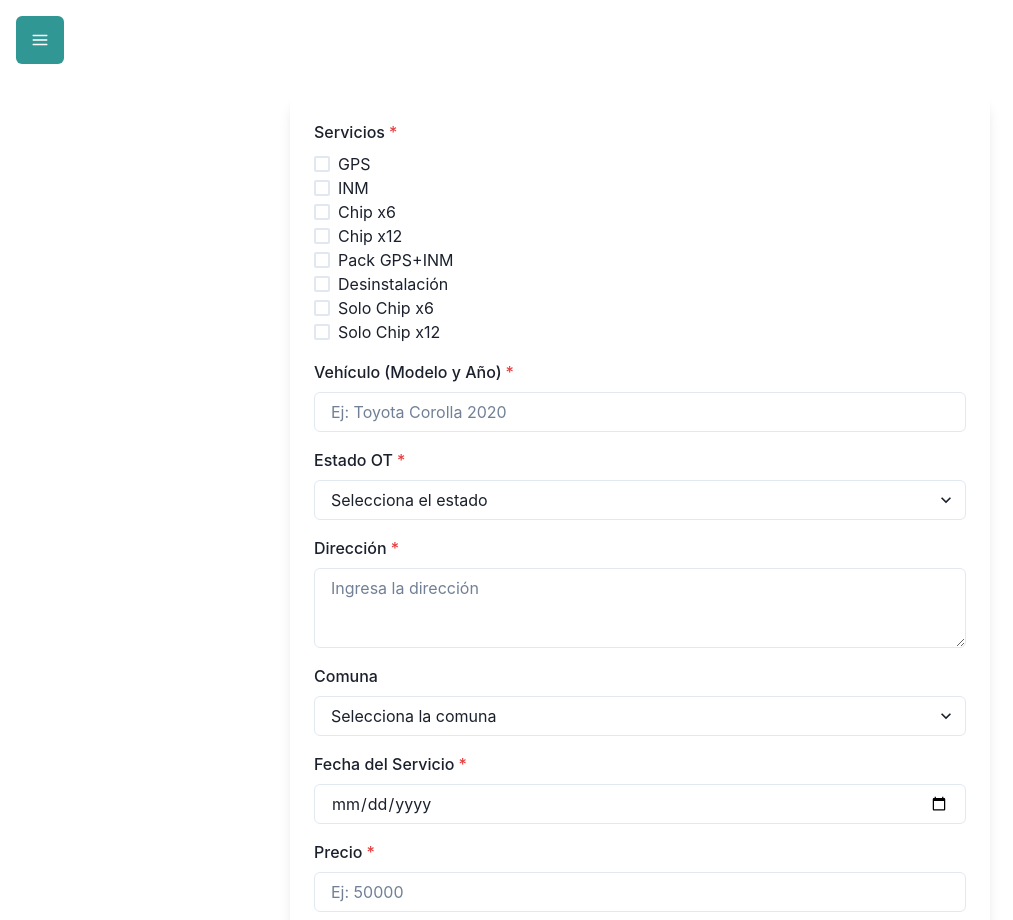
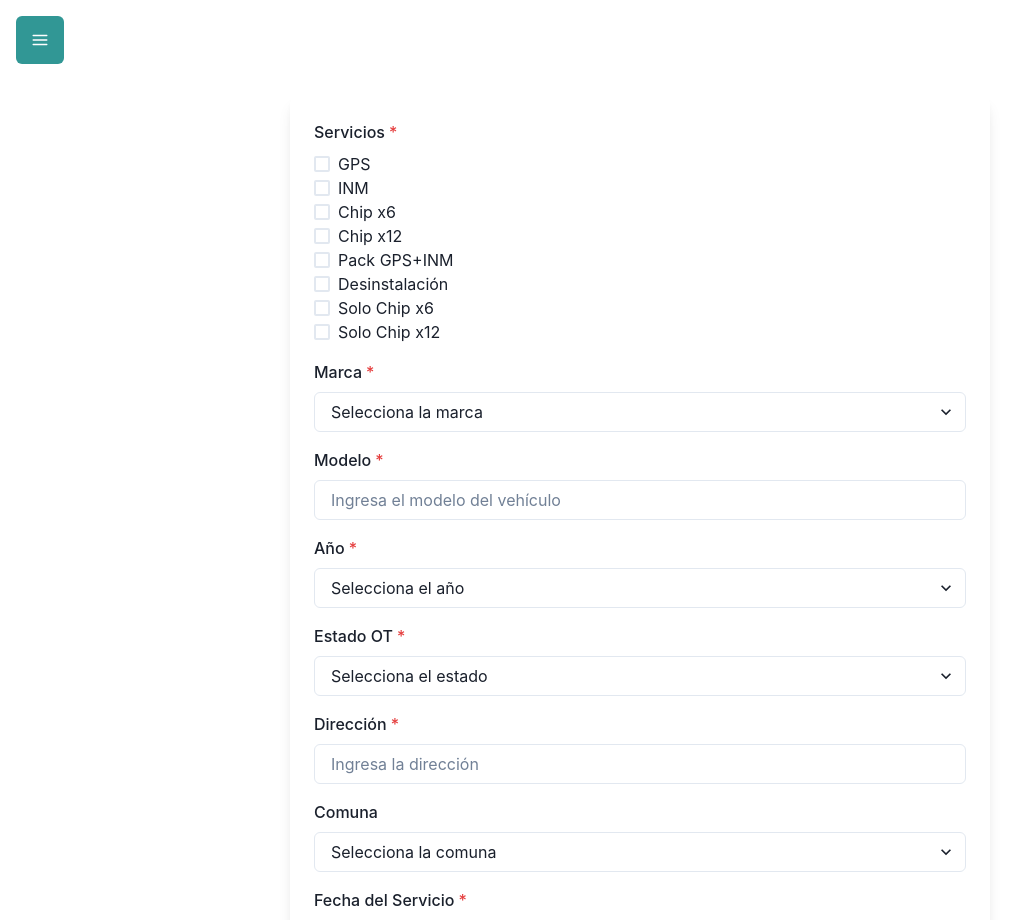
Before and after one commit to fherrera7850/ot-gpsmax, a React (Create React App) app: page /ingresar-ot in a window 1280 px wide. Shown: the top 920 px of the page, without its empty margins (0-1013 px from the left). Built offline with nearby package versions, Linux system fonts and the light colour scheme.

Commit message:
correcciones formulario ingresar ot

```diff
--- a/src/pages/IngresarOT.js
+++ b/src/pages/IngresarOT.js
@@ -10,13 +10,15 @@ import {
   Checkbox,
   Flex,
   Switch,
-  Textarea,
   useToast,
 } from '@chakra-ui/react';
+import { separadorDeMiles } from '../utils/formatters';
 
 const IngresarOT = () => {
   const [servicio, setServicio] = useState([]);
-  const [vehiculo, setVehiculo] = useState('');
+  const [marca, setMarca] = useState('');
+  const [modelo, setModelo] = useState('');
+  const [año, setAño] = useState('');
   const [estadoOT, setEstadoOT] = useState('');
   const [direccion, setDireccion] = useState('');
   const [comuna, setComuna] = useState('');
@@ -33,9 +35,14 @@ const IngresarOT = () => {
 
   const toast = useToast();
 
+  const handlePrecioChange = (e) => {
+    const rawValue = e.target.value.replace(/\D/g, ''); // Eliminar caracteres no numéricos
+    setPrecio(rawValue);
+  };
+
   const handleSubmit = () => {
     // Validación de campos obligatorios
-    if (!servicio.length || !vehiculo || !estadoOT || !direccion || !comuna || !fecha || !precio || !plataforma || !nombreCliente || !telefonoCliente || !medioPago) {
+    if (!servicio.length || !marca || !modelo || !año || !estadoOT || !direccion || !comuna || !fecha || !precio || !plataforma || !nombreCliente || !telefonoCliente || !medioPago) {
       toast({
         title: 'Error',
         description: 'Por favor, completa todos los campos obligatorios.',
@@ -79,9 +86,110 @@ const IngresarOT = () => {
         </CheckboxGroup>
       </FormControl>
 
+      {/* Select para la Marca */}
       <FormControl mb={4} isRequired>
-        <FormLabel>Vehículo (Modelo y Año)</FormLabel>
-        <Input value={vehiculo} onChange={(e) => setVehiculo(e.target.value)} placeholder="Ej: Toyota Corolla 2020" />
+        <FormLabel>Marca</FormLabel>
+        <Select
+          placeholder="Selecciona la marca"
+          value={marca}
+          onChange={(e) => setMarca(e.target.value)}
+        >
+          {/* Opciones de marcas ordenadas alfabéticamente */}
+          <option value="Alfa Romeo">Alfa Romeo</option>
+          <option value="Aston Martin">Aston Martin</option>
+          <option value="Audi">Audi</option>
+          <option value="Baic">Baic</option>
+          <option value="Bentley">Bentley</option>
+          <option value="BMW">BMW</option>
+          <option value="BYD">BYD</option>
+          <option value="Changan">Changan</option>
+          <option value="Chery">Chery</option>
+          <option value="Chevrolet">Chevrolet</option>
+          <option value="Citroën">Citroën</option>
+          <option value="DFSK">DFSK</option>
+          <option value="Dodge">Dodge</option>
+          <option value="Dongfeng">Dongfeng</option>
+          <option value="DS Automobiles">DS Automobiles</option>
+          <option value="Exeed">Exeed</option>
+          <option value="FAW">FAW</option>
+          <option value="Ferrari">Ferrari</option>
+          <option value="Fiat">Fiat</option>
+          <option value="Ford">Ford</option>
+          <option value="Foton">Foton</option>
+          <option value="Geely">Geely</option>
+          <option value="GWM (Great Wall Motors)">GWM (Great Wall Motors)</option>
+          <option value="Haima">Haima</option>
+          <option value="Haval">Haval</option>
+          <option value="Hino">Hino</option>
+          <option value="Hongqi">Hongqi</option>
+          <option value="Hyundai">Hyundai</option>
+          <option value="Isuzu">Isuzu</option>
+          <option value="Iveco">Iveco</option>
+          <option value="JAC">JAC</option>
+          <option value="Jaguar">Jaguar</option>
+          <option value="Jeep">Jeep</option>
+          <option value="Jetour">Jetour</option>
+          <option value="JMC">JMC</option>
+          <option value="Kaiyi">Kaiyi</option>
+          <option value="KIA">KIA</option>
+          <option value="King Long">King Long</option>
+          <option value="Lamborghini">Lamborghini</option>
+          <option value="Land Rover">Land Rover</option>
+          <option value="Lexus">Lexus</option>
+          <option value="Lifan">Lifan</option>
+          <option value="Mahindra">Mahindra</option>
+          <option value="Maserati">Maserati</option>
+          <option value="Maxus">Maxus</option>
+          <option value="Mazda">Mazda</option>
+          <option value="Mercedes-Benz">Mercedes-Benz</option>
+          <option value="MG">MG</option>
+          <option value="Mitsubishi">Mitsubishi</option>
+          <option value="Nissan">Nissan</option>
+          <option value="Ora">Ora</option>
+          <option value="Peugeot">Peugeot</option>
+          <option value="Porsche">Porsche</option>
+          <option value="Ram">Ram</option>
+          <option value="Renault">Renault</option>
+          <option value="Rolls-Royce">Rolls-Royce</option>
+          <option value="SsangYong">SsangYong</option>
+          <option value="Subaru">Subaru</option>
+          <option value="Suzuki">Suzuki</option>
+          <option value="Tank">Tank</option>
+          <option value="Tata">Tata</option>
+          <option value="Toyota">Toyota</option>
+          <option value="Volvo">Volvo</option>
+          <option value="Zotye">Zotye</option>
+        </Select>
+      </FormControl>
+
+      {/* Input para el Modelo */}
+      <FormControl mb={4} isRequired>
+        <FormLabel>Modelo</FormLabel>
+        <Input
+          value={modelo}
+          onChange={(e) => setModelo(e.target.value)}
+          placeholder="Ingresa el modelo del vehículo"
+        />
+      </FormControl>
+
+      {/* Select para el Año */}
+      <FormControl mb={4} isRequired>
+        <FormLabel>Año</FormLabel>
+        <Select
+          placeholder="Selecciona el año"
+          value={año}
+          onChange={(e) => setAño(e.target.value)}
+        >
+          {/* Opciones de años desde 2000 hasta 2024 */}
+          {[...Array(30)].map((_, i) => {
+            const year = (new Date().getFullYear() + 1) - i;
+            return (
+              <option key={year} value={year}>
+                {year}
+              </option>
+            );
+          })}
+        </Select>
       </FormControl>
 
       <FormControl mb={4} isRequired>
@@ -94,7 +202,7 @@ const IngresarOT = () => {
 
       <FormControl mb={4} isRequired>
         <FormLabel>Dirección</FormLabel>
-        <Textarea value={direccion} onChange={(e) => setDireccion(e.target.value)} placeholder="Ingresa la dirección" />
+        <Input value={direccion} onChange={(e) => setDireccion(e.target.value)} placeholder="Ingresa la dirección" />
       </FormControl>
 
       <FormControl mb={4}>
@@ -163,7 +271,11 @@ const IngresarOT = () => {
 
       <FormControl mb={4} isRequired>
         <FormLabel>Precio</FormLabel>
-        <Input type="number" value={precio} onChange={(e) => setPrecio(e.target.value)} placeholder="Ej: 50000" />
+        <Input
+          value={separadorDeMiles(precio)}
+          onChange={handlePrecioChange}
+          placeholder="Ingresa el precio"
+        />
       </FormControl>
 
       <FormControl mb={4} isRequired>
--- /dev/null
+++ b/src/utils/formatters.js
@@ -0,0 +1,6 @@
+export function separadorDeMiles(value) {
+    if (!value) return ''; // Si el valor es vacío, devolver una cadena vacía
+    return parseInt(value, 10).toLocaleString('es-ES', {
+      maximumFractionDigits: 0, // Sin decimales
+    });
+  }
```
